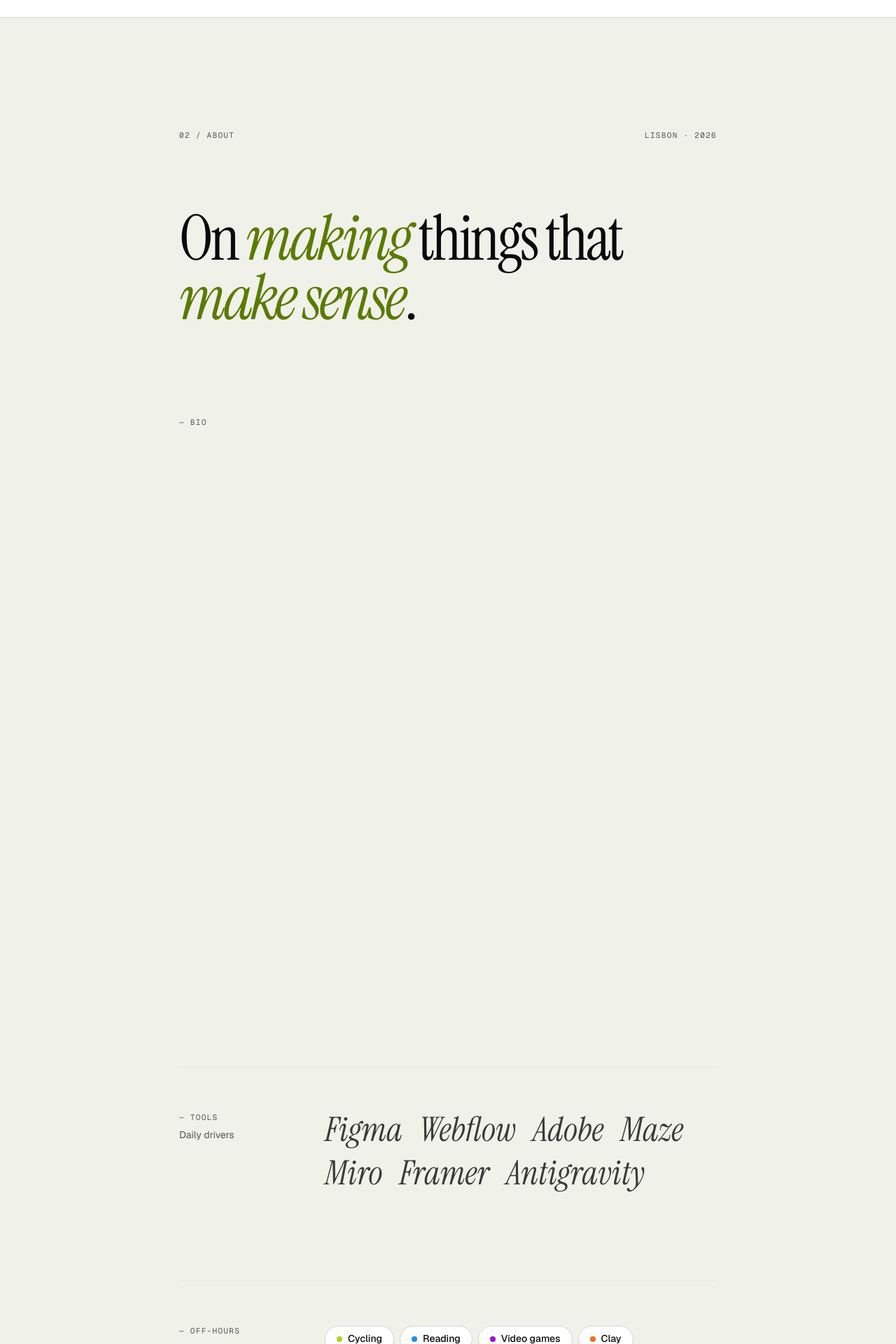
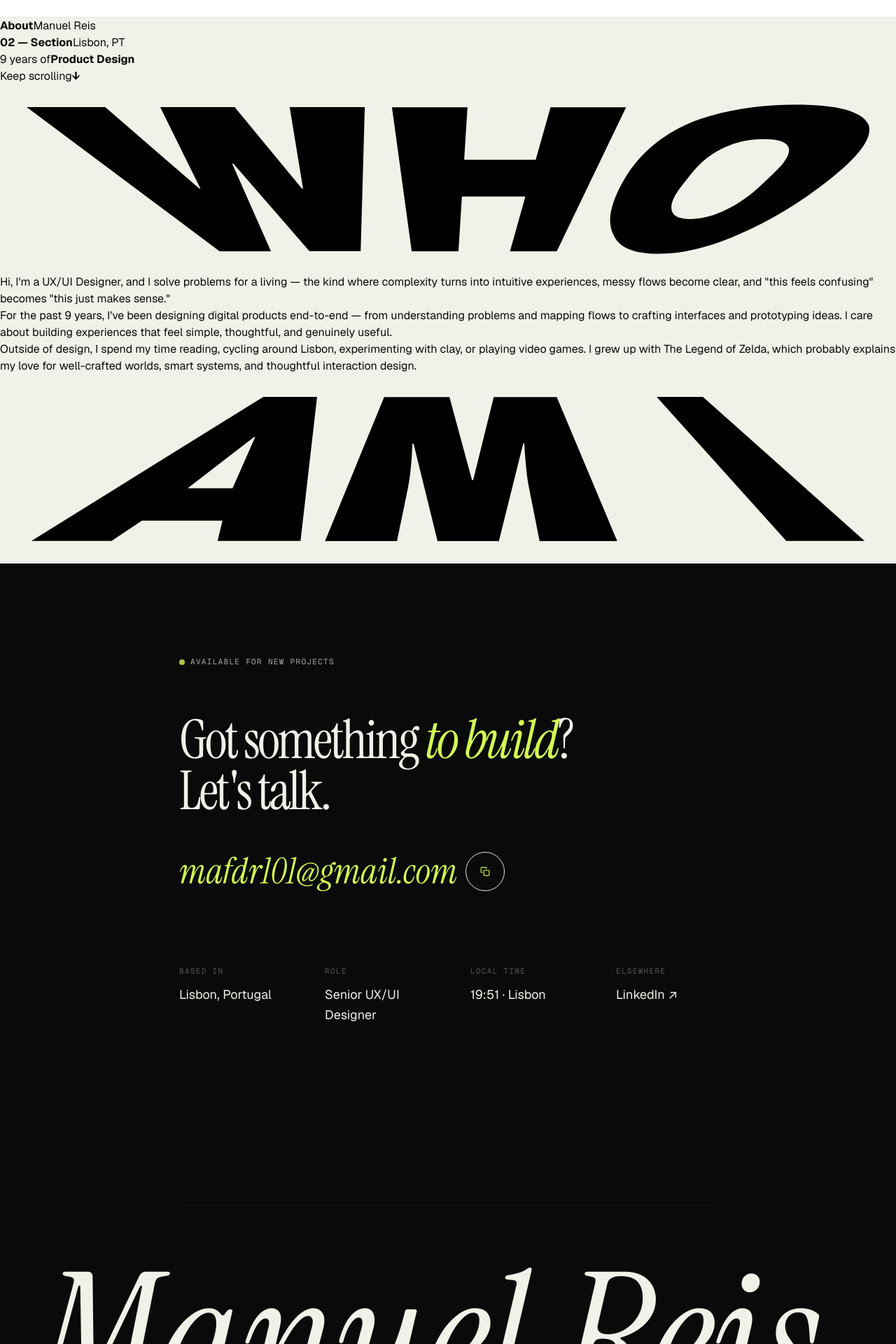
Before and after one commit to mafdr/portfolio_2, a Next.js app: page / in a window 1280 px wide. Shown: the part 2080-4000 px from the top of the page at 70% size. Built offline with nearby package versions, Linux system fonts and the light colour scheme.

Commit message:
Update about.tsx

```diff
--- a/components/sections/about.tsx
+++ b/components/sections/about.tsx
@@ -1,151 +1,80 @@
 'use client';
 
 import { motion } from 'motion/react';
-import { about, hobbies } from '@/lib/content';
-import { Pill } from '@/components/ui/pill';
-import { SplitText } from '@/components/split-text';
+import { about } from '@/lib/content';
 
+/**
+ * About — "WHO / AM I?" estilo poster (Valorant-like)
+ *
+ * - Fondo lime, texto negro
+ * - WHO (SVG) arriba, AM I? (SVG) abajo — lettering custom inclinado
+ * - Bio (3 párrafos) centrada entre las dos palabras
+ * - Labels en las 4 esquinas (editorial mono)
+ * - WHO entra desde la izquierda, AM I? desde la derecha, bio fade-in
+ */
 export function About() {
   return (
-    <section
-      id="about"
-      className="relative px-6 md:px-8 lg:px-12 py-24 md:py-40 border-t border-border-subtle overflow-hidden"
-    >
-      {/* ──────────────────────────────────────────────
-          SECTION HEADER · numero arriba
-          ────────────────────────────────────────────── */}
-      <div className="max-w-7xl mx-auto">
-        <div className="flex items-center justify-between mb-16 md:mb-24">
-          <div className="font-mono text-2xs uppercase tracking-widest text-fg-subtle">
-            02 / About
+    <section id="about" className="about-section">
+      {/* Esquinas */}
+      <div className="about-section__corner about-section__corner--tl">
+        <strong>About</strong>
+        <span>Manuel Reis</span>
       </div>
-          <div className="font-mono text-2xs uppercase tracking-widest text-fg-subtle hidden md:block">
-            Lisbon · 2026
+      <div className="about-section__corner about-section__corner--tr">
+        <strong>02 — Section</strong>
+        <span>Lisbon, PT</span>
       </div>
+      <div className="about-section__corner about-section__corner--bl">
+        <span>9 years of</span>
+        <strong>Product Design</strong>
+      </div>
+      <div className="about-section__corner about-section__corner--br">
+        <span>Keep scrolling</span>
+        <strong>↓</strong>
       </div>
 
-        {/* ──────────────────────────────────────────────
-            STATEMENT GIGANTE (full width)
-            ────────────────────────────────────────────── */}
-        <motion.h2
-          className="font-serif font-normal leading-[0.95] tracking-tighter text-fg mb-20 md:mb-32 max-w-5xl"
-          style={{ fontSize: 'clamp(2.5rem, 7vw, 6rem)' }}
-          initial={{ opacity: 0, y: 30 }}
+      {/* WHO */}
+      <motion.div
+        className="about-section__word about-section__word--top"
+        initial={{ opacity: 0, x: -80 }}
+        whileInView={{ opacity: 1, x: 0 }}
+        viewport={{ once: true, margin: '-100px' }}
+        transition={{ duration: 0.9, ease: [0.16, 1, 0.3, 1] }}
+      >
+        <svg viewBox="0 0 676.2 142.6" xmlns="http://www.w3.org/2000/svg" aria-label="Who">
+          <path d="M233.6,125.7l-57.5-66.2h-.9l29.3,66.2h-38.8L20.1,16.9h59.3l71.1,61.6h.8l-30.4-61.6h56.2l50.8,61.6h.8l-10.1-61.6h56.7l-3.1,108.7h-38.8.2Z" />
+          <path d="M384.9,125.7l11.6-41.3h-47.9l-2.6,41.3h-35.3l-14.9-108.7h57l-2.5,39.7h54l11.2-39.7h57l-52.3,108.7h-35.3Z" />
+          <path d="M655.2,29.4c4.2,9.6-5.7,23.5-28.8,41.9-23.1,18.3-46.5,32.3-69.4,41.9-21.7,9.6-41.6,14.4-60.3,14.4s-29.7-4.8-33.7-14.3c-5.1-9.5-2.6-23.5,8.2-42,10.9-18.4,26.8-32.4,48.5-42,22.9-9.5,50.1-14.3,80.9-14.3s49.3,4.8,54.5,14.4h0ZM545.5,47.9c-9.3,4.5-16.9,10.6-23,18.3l-8,10.1c-6.1,7.7-8.6,13.8-7.6,18.3.8,4.5,5.4,6.8,14,6.8s17.4-2.3,26.6-6.8c9.4-4.5,18.3-10.6,26.4-18.3l10.7-10.1c8.1-7.7,11.7-13.8,10.7-18.3-1.2-4.5-7.5-6.8-18.7-6.8s-21.6,2.3-31.1,6.8h0Z" />
+        </svg>
+      </motion.div>
+
+      {/* Bio central */}
+      <motion.div
+        className="about-section__bio"
+        initial={{ opacity: 0, y: 20 }}
         whileInView={{ opacity: 1, y: 0 }}
-          viewport={{ once: true }}
-          transition={{ duration: 0.8, ease: [0.16, 1, 0.3, 1] }}
+        viewport={{ once: true, margin: '-100px' }}
+        transition={{ duration: 0.8, delay: 0.2, ease: [0.16, 1, 0.3, 1] }}
       >
-          On <em className="italic text-accent-strong">making</em> things that{' '}
-          <em className="italic text-accent-strong">make sense</em>.
-        </motion.h2>
-
-        {/* ──────────────────────────────────────────────
-            CONTENT GRID · ahora sí 12 cols pero con min-w-0
-            ────────────────────────────────────────────── */}
-        <div className="grid grid-cols-1 md:grid-cols-12 gap-8 md:gap-16 mb-20 md:mb-32">
-          {/* Label columna izquierda */}
-          <div className="md:col-span-3">
-            <div className="md:sticky md:top-24">
-              <div className="font-mono text-2xs uppercase tracking-widest text-fg-subtle">
-                — Bio
-              </div>
-            </div>
-          </div>
-
-          {/* Párrafos a la derecha. min-w-0 evita overflow */}
-          <div className="md:col-span-9 min-w-0 space-y-8 max-w-3xl">
         {about.paragraphs.map((p, i) => (
-              <SplitText
-                key={i}
-                as="p"
-                className="text-lg md:text-xl text-fg leading-relaxed"
-                stagger={0.015}
-                duration={0.7}
-              >
-                {p}
-              </SplitText>
-            ))}
-          </div>
-        </div>
-
-        {/* ──────────────────────────────────────────────
-            TOOLS · grid limpio con jerarquía
-            ────────────────────────────────────────────── */}
-        <div className="grid grid-cols-1 md:grid-cols-12 gap-8 md:gap-16 mb-20 md:mb-32 pt-12 md:pt-16 border-t border-border-subtle">
-          <div className="md:col-span-3">
-            <div className="font-mono text-2xs uppercase tracking-widest text-fg-subtle mb-2">
-              — Tools
-            </div>
-            <div className="text-sm text-fg-subtle">
-              Daily drivers
-            </div>
-          </div>
-
-          <div className="md:col-span-9 min-w-0">
-            <motion.div
-              className="flex flex-wrap gap-x-6 gap-y-3"
-              initial={{ opacity: 0 }}
-              whileInView={{ opacity: 1 }}
-              viewport={{ once: true }}
-              transition={{ duration: 0.6 }}
-            >
-              {about.tools.map((tool, i) => (
-                <motion.span
-                  key={tool}
-                  className="font-serif text-2xl md:text-3xl italic text-fg-muted hover:text-fg transition-colors duration-fast"
-                  initial={{ opacity: 0, y: 16 }}
-                  whileInView={{ opacity: 1, y: 0 }}
-                  viewport={{ once: true }}
-                  transition={{
-                    duration: 0.6,
-                    delay: i * 0.07,
-                    ease: [0.16, 1, 0.3, 1],
-                  }}
-                  data-cursor="hover"
-                >
-                  {tool}
-                </motion.span>
+          <p key={i}>{p}</p>
         ))}
       </motion.div>
-          </div>
-        </div>
 
-        {/* ──────────────────────────────────────────────
-            OFF-HOURS · pills
-            ────────────────────────────────────────────── */}
-        <div className="grid grid-cols-1 md:grid-cols-12 gap-8 md:gap-16 pt-12 md:pt-16 border-t border-border-subtle">
-          <div className="md:col-span-3">
-            <div className="font-mono text-2xs uppercase tracking-widest text-fg-subtle mb-2">
-              — Off-hours
-            </div>
-            <div className="text-sm text-fg-subtle">
-              When not designing
-            </div>
-          </div>
-
-          <div className="md:col-span-9 min-w-0">
-            <div className="flex flex-wrap gap-2">
-              {hobbies.map((h, i) => (
+      {/* AM I? */}
       <motion.div
-                  key={h.label}
-                  initial={{ opacity: 0, scale: 0.85 }}
-                  whileInView={{ opacity: 1, scale: 1 }}
-                  viewport={{ once: true }}
-                  transition={{
-                    duration: 0.5,
-                    delay: i * 0.08,
-                    ease: [0.34, 1.56, 0.64, 1],
-                  }}
+        className="about-section__word about-section__word--bottom"
+        initial={{ opacity: 0, x: 80 }}
+        whileInView={{ opacity: 1, x: 0 }}
+        viewport={{ once: true, margin: '-100px' }}
+        transition={{ duration: 0.9, ease: [0.16, 1, 0.3, 1] }}
       >
-                  <Pill variant={h.variant} dot>
-                    {h.label}
-                  </Pill>
+        <svg viewBox="0 0 676.2 142.6" xmlns="http://www.w3.org/2000/svg" aria-label="Am I">
+          <path d="M164.2,125.6l3.7-15.3h-60.8l-22.9,15.3H23.7L198.7,16.9h40.6l-12.5,108.7h-62.6,0ZM141.6,85.9h33.9l17.1-38.7h-.8l-50.2,38.7Z" />
+          <path d="M407.2,125.6l-7.8-39.2c-1-4.8-1.7-9.8-2.2-14.9s-.9-9.4-1.1-12.9-.4-5.7-.4-6.6h-.8l-18.4,73.7h-46.3l-18.1-73.5h-.8c0,.9-.2,3.1-.4,6.6-.1,3.4-.5,7.7-1,12.8-.5,5.1-1.2,10.1-2.2,14.9l-8.1,39.2h-54.3l44.6-108.7h49.3l17,62.7h.9l15.5-62.7h47.6l45.6,108.7h-58.6Z" />
+          <path d="M593.4,125.6l-97.8-108.7h34.9l122,108.7h-59.1Z" />
+        </svg>
       </motion.div>
-              ))}
-            </div>
-          </div>
-        </div>
-      </div>
     </section>
   );
 }
```
Lines whose indentation alone changed are shown as unchanged.
